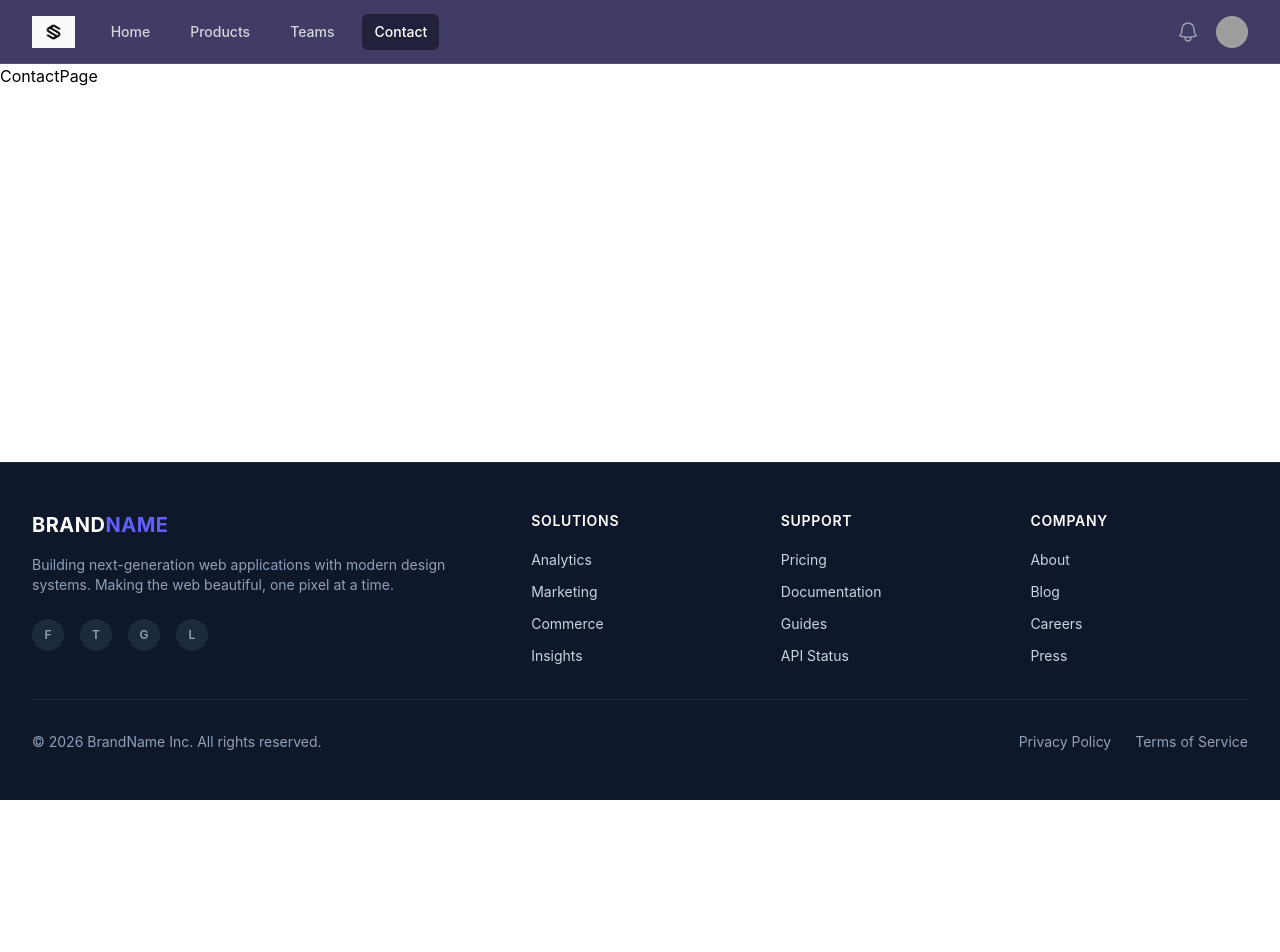
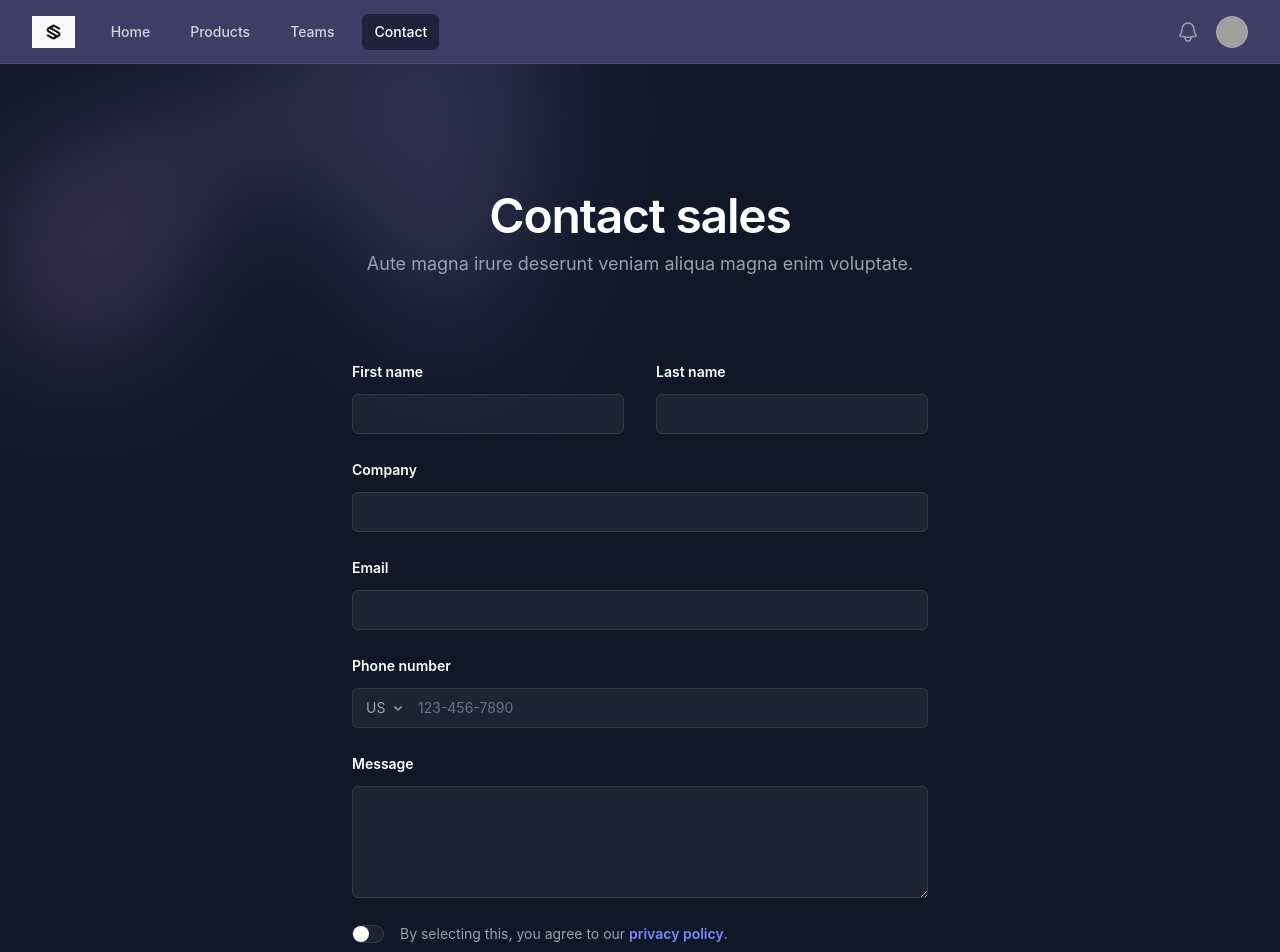
Before and after one commit to aashishpanthee/ecommerce-training-repo, a React (Vite) app: page /contact in a window 1280 px wide. Shown: the top 952 px of the page. Before the commit the page ends 800 px from the top, so only its background shows below. Built offline with nearby package versions, Linux system fonts and the light colour scheme; grey boxes are pictures that could not be loaded.

Commit message:
update: form to use react-hook-form and fixed

```diff
--- a/package.json
+++ b/package.json
@@ -16,6 +16,7 @@
     "axios": "^1.18.1",
     "react": "^19.2.7",
     "react-dom": "^19.2.7",
+    "react-hook-form": "^7.81.0",
     "react-router-dom": "^7.18.1",
     "tailwindcss": "^4.3.2"
   },
--- a/src/pages/ContactPage.jsx
+++ b/src/pages/ContactPage.jsx
@@ -1,7 +1,179 @@
-import React from 'react';
+import { ChevronDownIcon } from '@heroicons/react/16/solid';
+import { useForm } from 'react-hook-form';
 
-const ContactPage = () => {
-  return <div>ContactPage</div>;
-};
+export default function ContactPage() {
+  const { register, handleSubmit } = useForm({
+    defaultValues: {
+      country: 'US',
+      agreeToPolicies: false,
+    },
+  });
 
-export default ContactPage;
+  const onSubmit = (data) => {
+    console.log(data);
+  };
+
+  return (
+    <div className="isolate bg-gray-900 px-6 py-0 sm:py-32 lg:px-8">
+      <div
+        aria-hidden="true"
+        className="absolute inset-x-0 -top-40 -z-10 transform-gpu overflow-hidden blur-3xl sm:-top-80"
+      >
+        <div
+          style={{
+            clipPath:
+              'polygon(74.1% 44.1%, 100% 61.6%, 97.5% 26.9%, 85.5% 0.1%, 80.7% 2%, 72.5% 32.5%, 60.2% 62.4%, 52.4% 68.1%, 47.5% 58.3%, 45.2% 34.5%, 27.5% 76.7%, 0.1% 64.9%, 17.9% 100%, 27.6% 76.8%, 76.1% 97.7%, 74.1% 44.1%)',
+          }}
+          className="relative left-1/2 -z-10 aspect-1155/678 w-144.5 max-w-none -translate-x-1/2 rotate-30 bg-linear-to-tr from-[#ff80b5] to-[#9089fc] opacity-20 sm:left-[calc(50%-40rem)] sm:w-288.75"
+        />
+      </div>
+      <div className="mx-auto max-w-2xl text-center">
+        <h2 className="text-4xl font-semibold tracking-tight text-balance text-white sm:text-5xl">Contact sales</h2>
+        <p className="mt-2 text-lg/8 text-gray-400">Aute magna irure deserunt veniam aliqua magna enim voluptate.</p>
+      </div>
+      <form onSubmit={handleSubmit(onSubmit)} className="mx-auto mt-16 max-w-xl sm:mt-20">
+        <div className="grid grid-cols-1 gap-x-8 gap-y-6 sm:grid-cols-2">
+          <div>
+            <label htmlFor="first-name" className="block text-sm/6 font-semibold text-white">
+              First name
+            </label>
+            <div className="mt-2.5">
+              <input
+                id="first-name"
+                name="first-name"
+                type="text"
+                autoComplete="given-name"
+                {...register('firstName')}
+                className="block w-full rounded-md bg-white/5 px-3.5 py-2 text-base text-white outline-1 -outline-offset-1 outline-white/10 placeholder:text-gray-500 focus:outline-2 focus:-outline-offset-2 focus:outline-indigo-500"
+              />
+            </div>
+          </div>
+          <div>
+            <label htmlFor="last-name" className="block text-sm/6 font-semibold text-white">
+              Last name
+            </label>
+            <div className="mt-2.5">
+              <input
+                id="last-name"
+                name="last-name"
+                type="text"
+                autoComplete="family-name"
+                {...register('lastName')}
+                className="block w-full rounded-md bg-white/5 px-3.5 py-2 text-base text-white outline-1 -outline-offset-1 outline-white/10 placeholder:text-gray-500 focus:outline-2 focus:-outline-offset-2 focus:outline-indigo-500"
+              />
+            </div>
+          </div>
+          <div className="sm:col-span-2">
+            <label htmlFor="company" className="block text-sm/6 font-semibold text-white">
+              Company
+            </label>
+            <div className="mt-2.5">
+              <input
+                id="company"
+                name="company"
+                type="text"
+                autoComplete="organization"
+                {...register('company')}
+                className="block w-full rounded-md bg-white/5 px-3.5 py-2 text-base text-white outline-1 -outline-offset-1 outline-white/10 placeholder:text-gray-500 focus:outline-2 focus:-outline-offset-2 focus:outline-indigo-500"
+              />
+            </div>
+          </div>
+          <div className="sm:col-span-2">
+            <label htmlFor="email" className="block text-sm/6 font-semibold text-white">
+              Email
+            </label>
+            <div className="mt-2.5">
+              <input
+                id="email"
+                name="email"
+                type="email"
+                autoComplete="email"
+                {...register('email')}
+                className="block w-full rounded-md bg-white/5 px-3.5 py-2 text-base text-white outline-1 -outline-offset-1 outline-white/10 placeholder:text-gray-500 focus:outline-2 focus:-outline-offset-2 focus:outline-indigo-500"
+              />
+            </div>
+          </div>
+          <div className="sm:col-span-2">
+            <label htmlFor="phone-number" className="block text-sm/6 font-semibold text-white">
+              Phone number
+            </label>
+            <div className="mt-2.5">
+              <div className="flex rounded-md bg-white/5 outline-1 -outline-offset-1 outline-white/10 has-[input:focus-within]:outline-2 has-[input:focus-within]:-outline-offset-2 has-[input:focus-within]:outline-indigo-500">
+                <div className="grid shrink-0 grid-cols-1 focus-within:relative">
+                  <select
+                    id="country"
+                    name="country"
+                    autoComplete="country"
+                    aria-label="Country"
+                    {...register('country')}
+                    className="col-start-1 row-start-1 w-full appearance-none rounded-md bg-transparent py-2 pr-7 pl-3.5 text-base text-gray-400 placeholder:text-gray-500 focus:outline-2 focus:-outline-offset-2 focus:outline-indigo-500 sm:text-sm/6"
+                  >
+                    <option>US</option>
+                    <option>CA</option>
+                    <option>EU</option>
+                  </select>
+                  <ChevronDownIcon
+                    aria-hidden="true"
+                    className="pointer-events-none col-start-1 row-start-1 mr-2 size-5 self-center justify-self-end text-gray-400 sm:size-4"
+                  />
+                </div>
+                <input
+                  id="phone-number"
+                  name="phone-number"
+                  type="text"
+                  placeholder="123-456-7890"
+                  {...register('phoneNumber')}
+                  className="block min-w-0 grow bg-transparent py-1.5 pr-3 pl-1 text-base text-white placeholder:text-gray-500 focus:outline-none sm:text-sm/6"
+                />
+              </div>
+            </div>
+          </div>
+          <div className="sm:col-span-2">
+            <label htmlFor="message" className="block text-sm/6 font-semibold text-white">
+              Message
+            </label>
+            <div className="mt-2.5">
+              <textarea
+                id="message"
+                name="message"
+                rows={4}
+                {...register('message')}
+                className="block w-full rounded-md bg-white/5 px-3.5 py-2 text-base text-white outline-1 -outline-offset-1 outline-white/10 placeholder:text-gray-500 focus:outline-2 focus:-outline-offset-2 focus:outline-indigo-500"
+              />
+            </div>
+          </div>
+          <div className="flex gap-x-4 sm:col-span-2">
+            <div className="flex h-6 items-center">
+              <div className="group relative inline-flex w-8 shrink-0 rounded-full bg-white/5 p-px inset-ring inset-ring-white/10 outline-offset-2 outline-indigo-500 transition-colors duration-200 ease-in-out has-checked:bg-indigo-500 has-focus-visible:outline-2">
+                <span className="size-4 rounded-full bg-white shadow-xs ring-1 ring-gray-900/5 transition-transform duration-200 ease-in-out group-has-checked:translate-x-3.5" />
+                <input
+                  id="agree-to-policies"
+                  name="agree-to-policies"
+                  type="checkbox"
+                  aria-label="Agree to policies"
+                  {...register('agreeToPolicies')}
+                  className="absolute inset-0 size-full appearance-none focus:outline-hidden"
+                />
+              </div>
+            </div>
+            <label htmlFor="agree-to-policies" className="text-sm/6 text-gray-400">
+              By selecting this, you agree to our{' '}
+              <a href="#" className="font-semibold whitespace-nowrap text-indigo-400">
+                privacy policy
+              </a>
+              .
+            </label>
+          </div>
+        </div>
+        <div className="mt-10">
+          <button
+            type="submit"
+            className="block w-full rounded-md bg-indigo-500 px-3.5 py-2.5 text-center text-sm font-semibold text-white shadow-xs hover:bg-indigo-400 focus-visible:outline-2 focus-visible:outline-offset-2 focus-visible:outline-indigo-500"
+          >
+            Let's talk
+          </button>
+        </div>
+      </form>
+    </div>
+  );
+}
```
Also changed, not shown: 1 other file (tests, documents, lock files or other folders).
